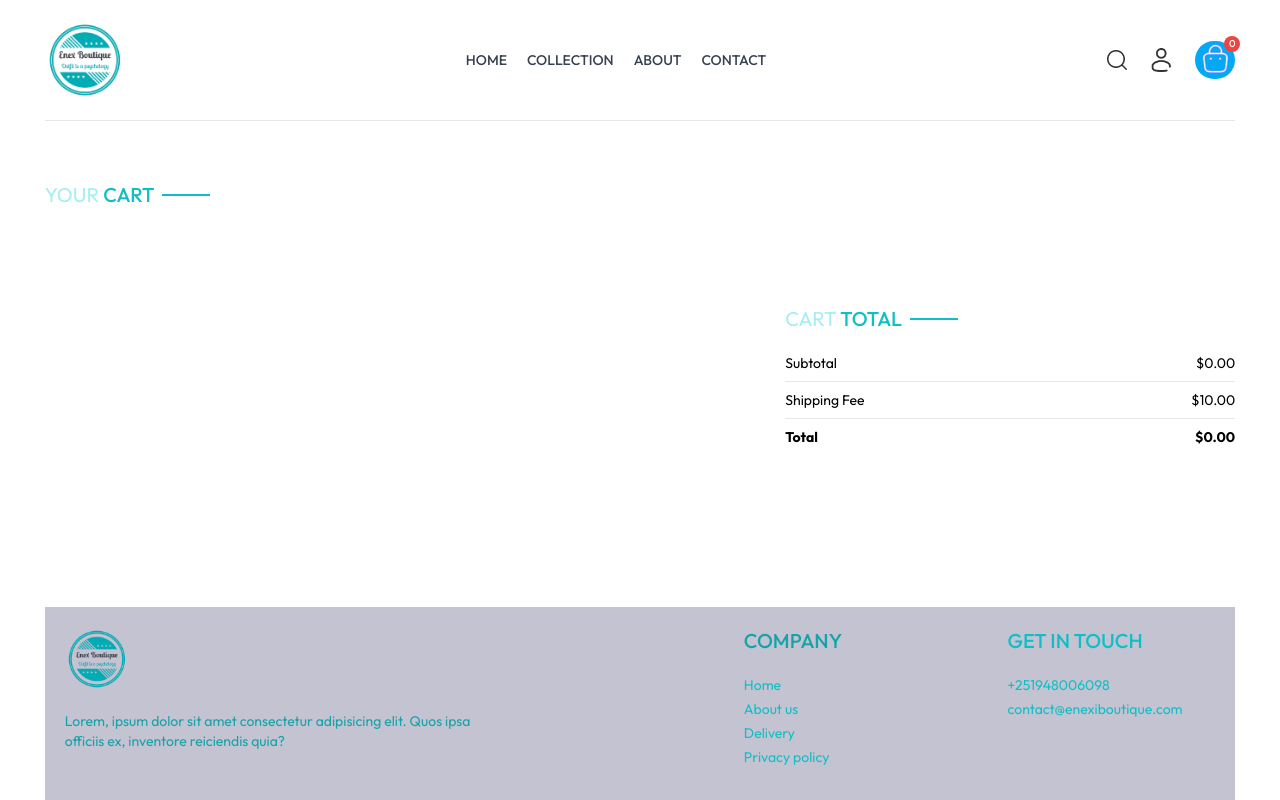
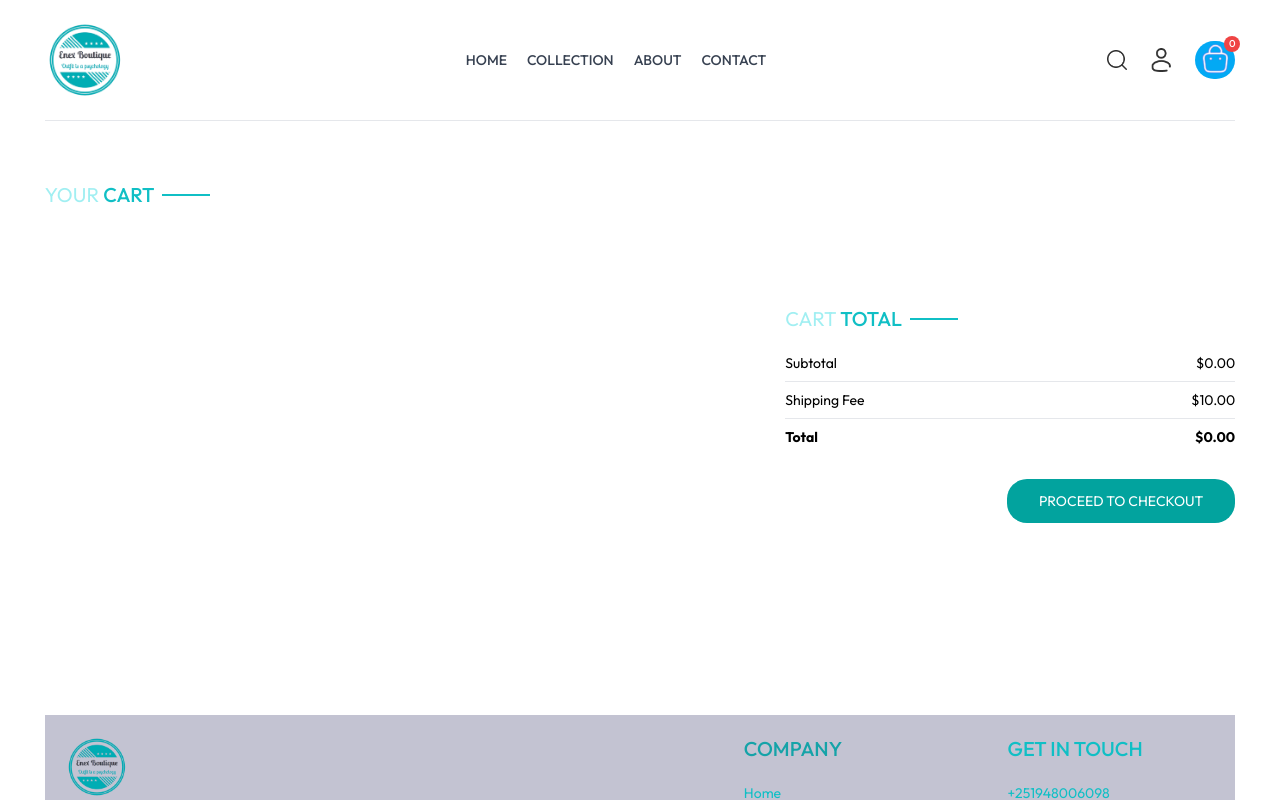
Before and after one commit to Enyewashebr/e-Commerce-Website, a React (Vite) app in the folder Enex-Boutique/: page /cart in a window 1280 px wide. Shown: the top 800 px of the page. Built offline with nearby package versions, Linux system fonts and the light colour scheme.

Commit message:
adding a button which proceed to checkout page

```diff
--- a/Enex-Boutique/src/pages/Cart.jsx
+++ b/Enex-Boutique/src/pages/Cart.jsx
@@ -60,6 +60,9 @@
       <div className="flex justify-end my-20">
           <div className="w-full sm:w-[450px]">
               <CartTotal />
+              <div className="w-full text-end">
+                <button className="bg-[#02a39e] text-white text-sm my-8 px-8  py-3 rounded-[20px]">PROCEED TO CHECKOUT</button>
+              </div>
           </div>
       </div>
     </div>
```
